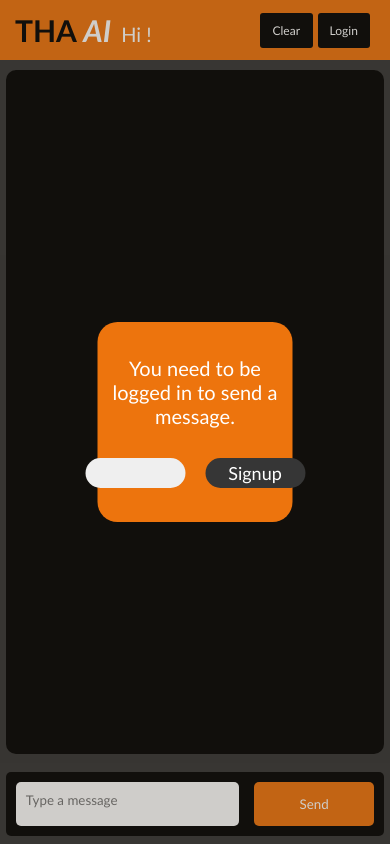
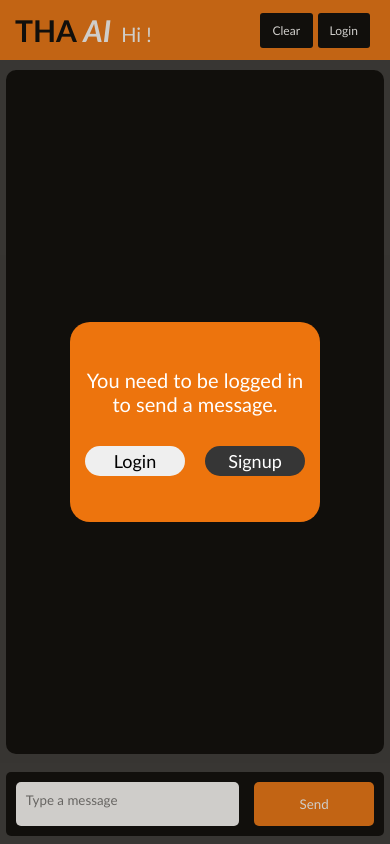
Before and after one commit to abmercy035/mychatai, a React (Vite) app: page /chat in a window 390 px wide. Built offline with nearby package versions, Linux system fonts and the light colour scheme.

Commit message:
fix
fix the login button on the screen  modal'

```diff
--- a/src/chatpage/MainChat.jsx
+++ b/src/chatpage/MainChat.jsx
@@ -64,8 +64,8 @@ export default function MainChat() {
                 <div className="modal-content">
                     <p>You need to be logged in to send a message.</p>
                     <div className="modal-action-btn">
-                        {["", "Signup"].map((text, index) =>
-                            <button key={index} onClick={() => navigate(`/${text}`)} dangerouslySetInnerHTML={{ __html: text }} />)}
+                        <button onClick={() => navigate("/")}>Login</button>
+                        <button onClick={() => navigate("Signup")}>Signup</button>
                     </div>
                 </div>
             </div>}
--- a/src/chatpage/chatpage.css
+++ b/src/chatpage/chatpage.css
@@ -70,30 +70,6 @@
     cursor: pointer;
 }
 
-@media screen and (max-width : 440px) {
-    .app_name {
-        background-color: transparent;
-        color: #030303;
-    }
-
-    .user_name {
-        /* display: none; */
-    }
-
-    .layout_header_right {
-        gap: 5px;
-        background-color: transparent;
-        min-width: 130px;
-    }
-
-    .header_btn {
-        background-color: #030303;
-        padding: 10px;
-        font-size: 12px;
-        color: white;
-    }
-
-}
 
 .chat_layout_body {
     display: flex;
@@ -217,3 +193,33 @@
     background-color: #363636;
     color: white;
 }
+
+
+@media screen and (max-width : 440px) {
+    .app_name {
+        background-color: transparent;
+        color: #030303;
+    }
+
+    .user_name {
+        /* display: none; */
+    }
+
+    .layout_header_right {
+        gap: 5px;
+        background-color: transparent;
+        min-width: 130px;
+    }
+
+    .header_btn {
+        background-color: #030303;
+        padding: 10px;
+        font-size: 12px;
+        color: white;
+    }
+
+    .goto-login-modal .modal-content {
+        min-width: 250px;
+        left: calc(50% - 250px);
+    }
+}
```
